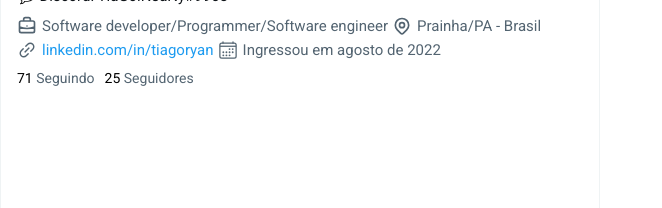
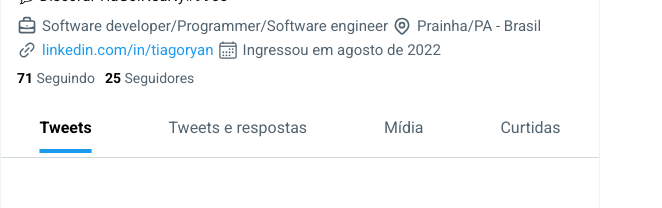
Before and after one commit to tiagoryandev/ui-clone, a React (Vite) app in the folder twitter-react/: page / in a window 1280 px wide. Shown: the part 462-670 px from the top of the page, without its empty margins (0-662 px from the left). Built offline with nearby package versions, Linux system fonts and the light colour scheme.

Commit message:
feat: finish profile info

```diff
--- a/twitter-react/src/components/Profile/index.tsx
+++ b/twitter-react/src/components/Profile/index.tsx
@@ -35,6 +35,12 @@ const Profile: React.FC = () => {
 					<p><span>{Math.floor(Math.random() * 100)}</span> Seguidores</p>
 				</div>
 			</C.Body>
+			<C.NavigationTabs>
+				<div className="tab select">Tweets</div>
+				<div className="tab">Tweets e respostas</div>
+				<div className="tab">Mídia</div>
+				<div className="tab">Curtidas</div>
+			</C.NavigationTabs>
 		</C.Container>
 	);
 };
--- a/twitter-react/src/components/Profile/styles.ts
+++ b/twitter-react/src/components/Profile/styles.ts
@@ -1,6 +1,5 @@
 import { styled } from "@stitches/react";
 import { BiArrowBack } from "react-icons/bi";
-import { IconType } from "react-icons";
 
 export const Container = styled("div", {
 	position: "relative",
@@ -112,6 +111,7 @@ export const Body = styled("div", {
 			userSelect: "none",
 			cursor: "pointer",
 			"& > span": {
+				fontWeight: "bold",
 				color: "#000000"
 			},
 			"&:hover": {
@@ -147,3 +147,28 @@ export const ListInfos = styled("ul", {
 		}
 	}
 });
+
+export const NavigationTabs = styled("div", {
+	display: "flex",
+	borderBottom: "1px solid rgb(207, 217, 222)",
+	"& > .tab": {
+		padding: "20px 16px",
+		flexGrow: 1,
+		textAlign: "center",
+		color: "#536471",
+		transition: "background-color 0.5s",
+		userSelect: "none",
+		cursor: "pointer",
+		"&.select": {
+			color: "#000000",
+			fontWeight: "bold",
+			textDecoration: "underline",
+			textUnderlineOffset: "16px",
+			textDecorationThickness: "4px",
+			textDecorationColor: "rgb(29, 155, 240)"
+		},
+		"&:hover": {
+			backgroundColor: "rgba(15, 20, 25, 0.1)"
+		},
+	},
+});
```
